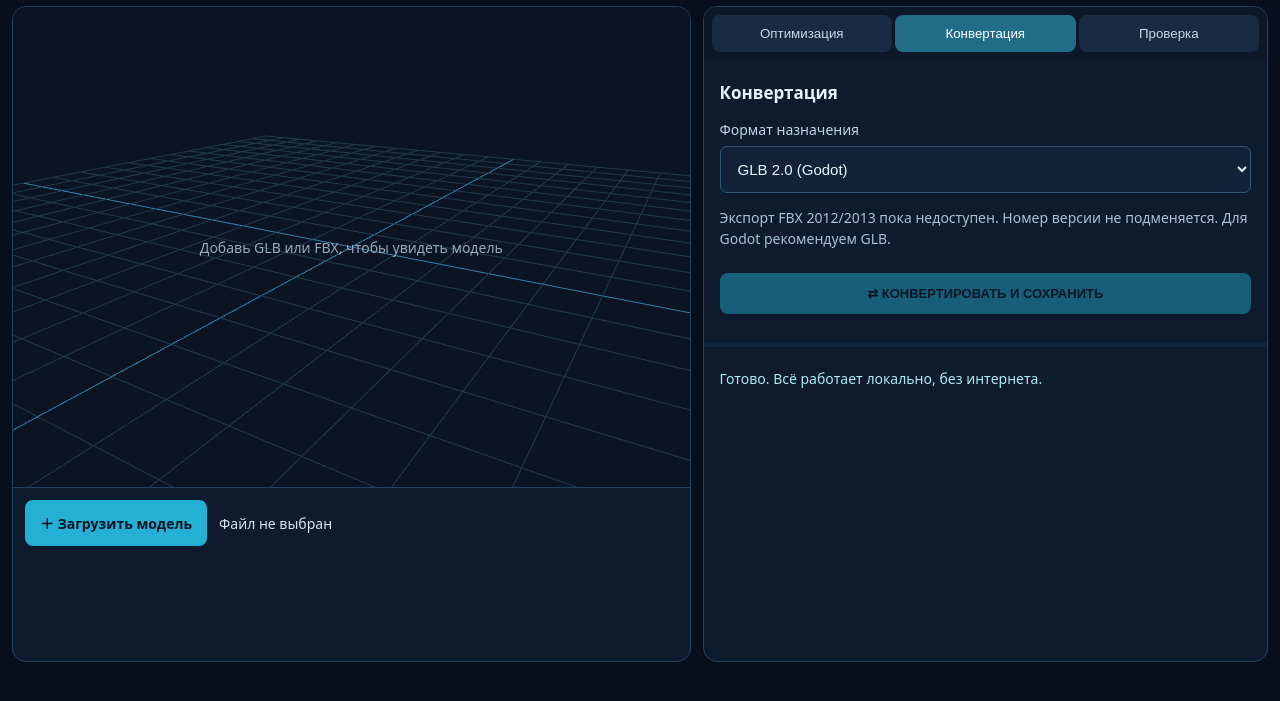
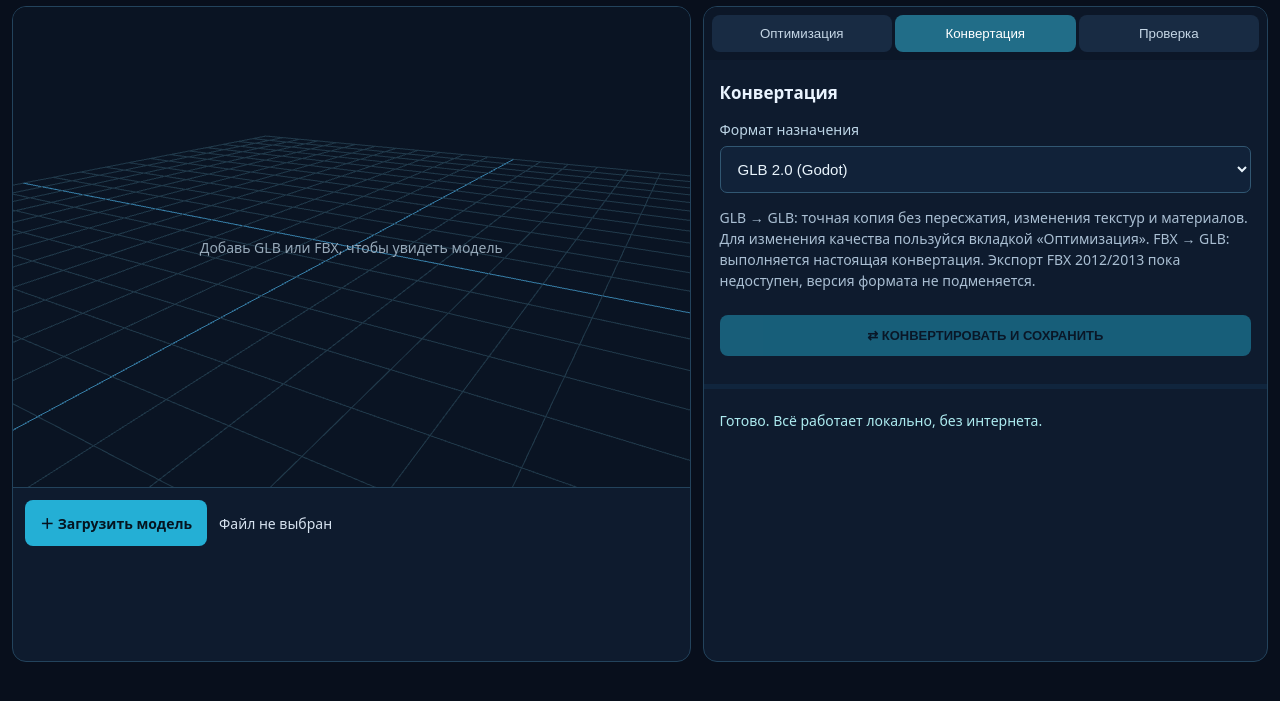
Before and after one commit to RayZenGreallyzzz/GLBFBXCONVERTER, a website built with Vite: page index.html in a window 1280 px wide. Both pictures are taken after a click on the button "Конвертация". Shown: the part 61-762 px from the top of the page. Built offline with nearby package versions, Linux system fonts and the light colour scheme; what @capacitor/core would draw is missing.

Commit message:
ui: clarify lossless GLB copy versus real FBX→GLB conversion

```diff
--- a/index.html
+++ b/index.html
@@ -51,7 +51,7 @@
   <section id="tab-convert" class="tab-panel hidden">
     <h2>Конвертация</h2>
     <label>Формат назначения<select id="target"><option value="glb">GLB 2.0 (Godot)</option><option value="7400">FBX 7.4 (2014–2015)</option><option value="7500">FBX 7.5 (2016–2018)</option><option value="7200" disabled>FBX 7.2 (2012) — в разработке</option><option value="7300" disabled>FBX 7.3 (2013 / старый Mixamo) — в разработке</option><option value="7700" disabled>FBX 7.7+ — в разработке</option></select></label>
-    <p class="tip">Экспорт FBX 2012/2013 пока недоступен. Номер версии не подменяется. Для Godot рекомендуем GLB.</p>
+    <p class="tip">GLB → GLB: точная копия без пересжатия, изменения текстур и материалов. Для изменения качества пользуйся вкладкой «Оптимизация». FBX → GLB: выполняется настоящая конвертация. Экспорт FBX 2012/2013 пока недоступен, версия формата не подменяется.</p>
     <button class="primary" id="convert-export" disabled>⇄ КОНВЕРТИРОВАТЬ И СОХРАНИТЬ</button>
   </section>
   <section id="tab-check" class="tab-panel hidden">
```
